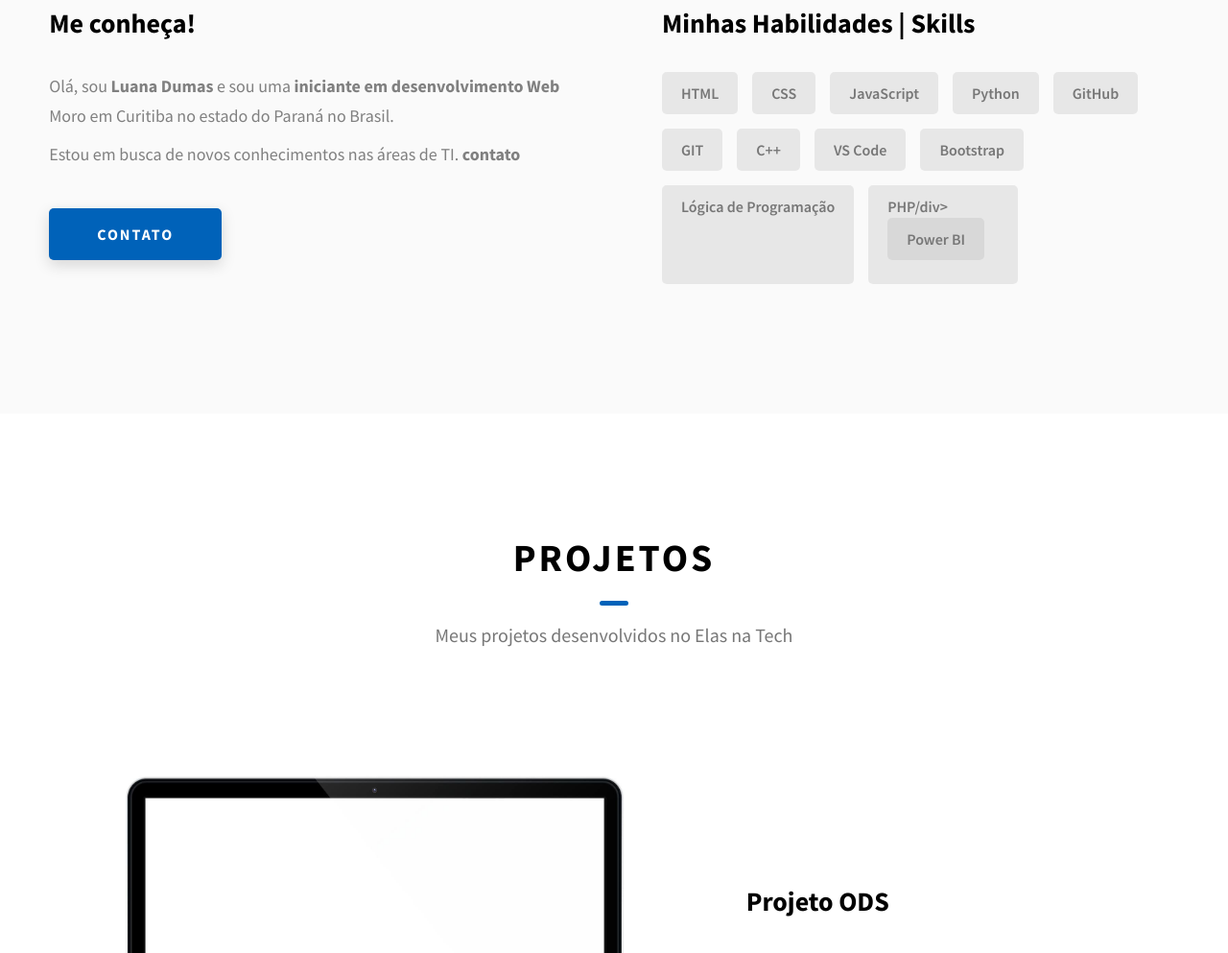
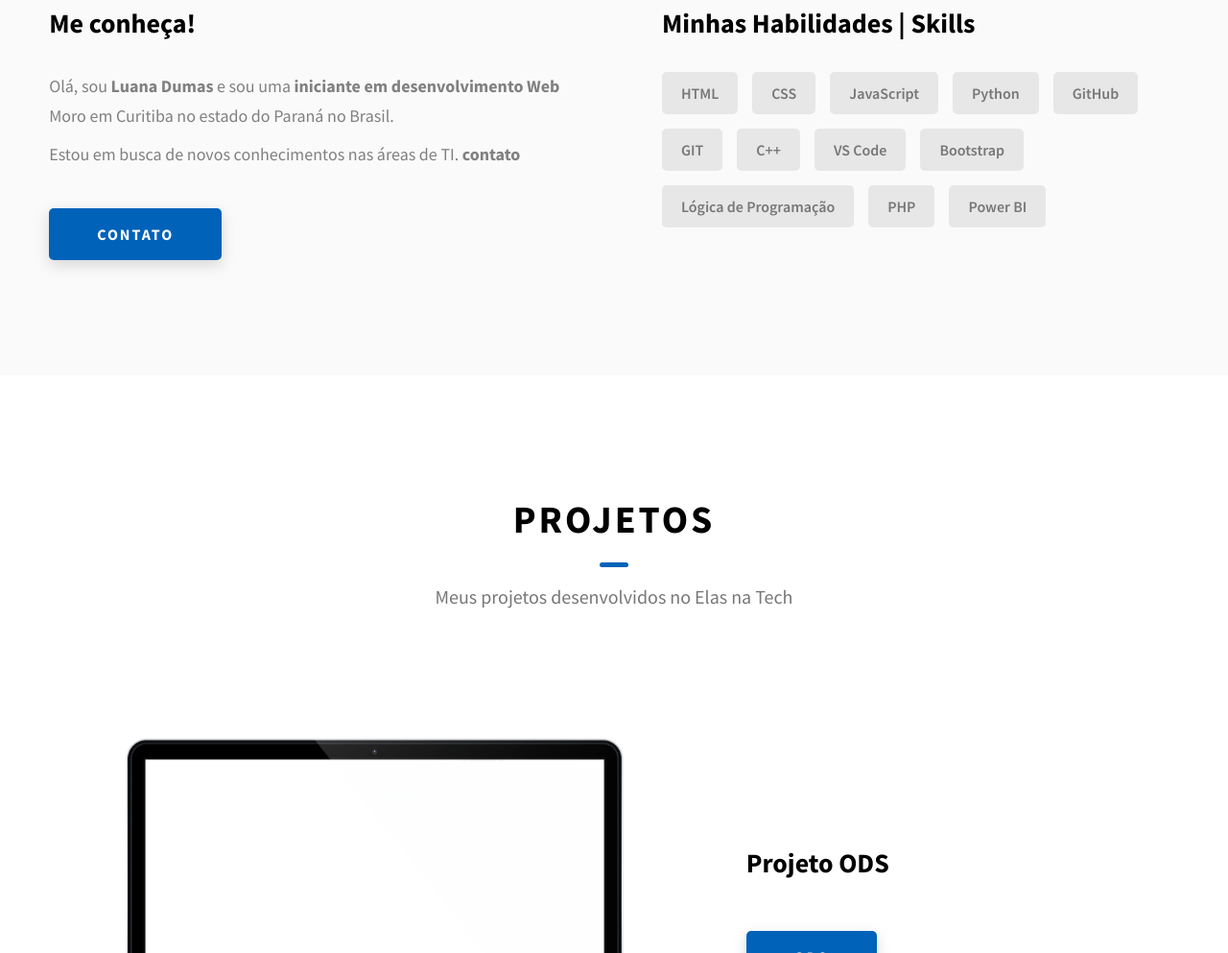
Before and after one commit to LuanaDumas/Portfolio, a website: page index.html in a window 1280 px wide. Shown: the part 1486-2479 px from the top of the page at 96% size. Drawn offline with Linux system fonts and the light colour scheme.

Commit message:
Update index.html

```diff
--- a/index.html
+++ b/index.html
@@ -190,7 +190,7 @@ Atualmente estou finalizando o <strong> Mestrado em Ciências e Engenharia de Ma
               <div class="skills__skill">VS Code</div>
               <div class="skills__skill">Bootstrap</div>
               <div class="skills__skill">Lógica de Programação</div>
-              <div class="skills__skill">PHP/div>
+              <div class="skills__skill">PHP</div>
               <div class="skills__skill">Power BI</div>
             </div>
           </div>
```
